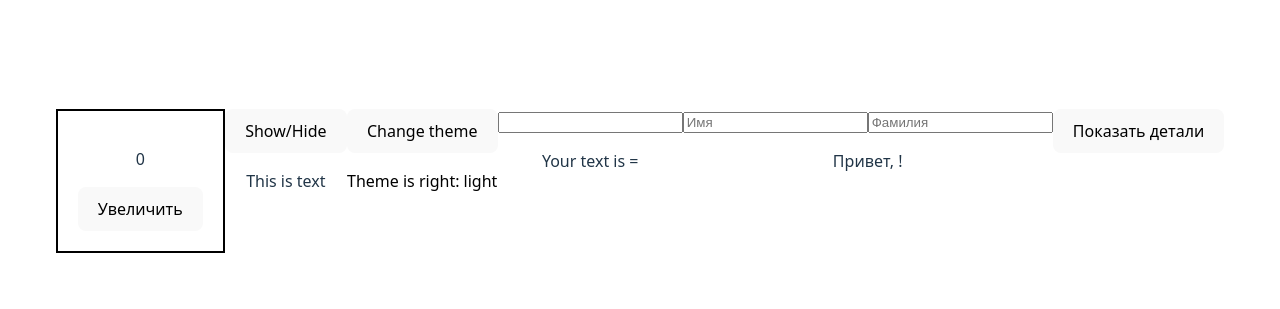
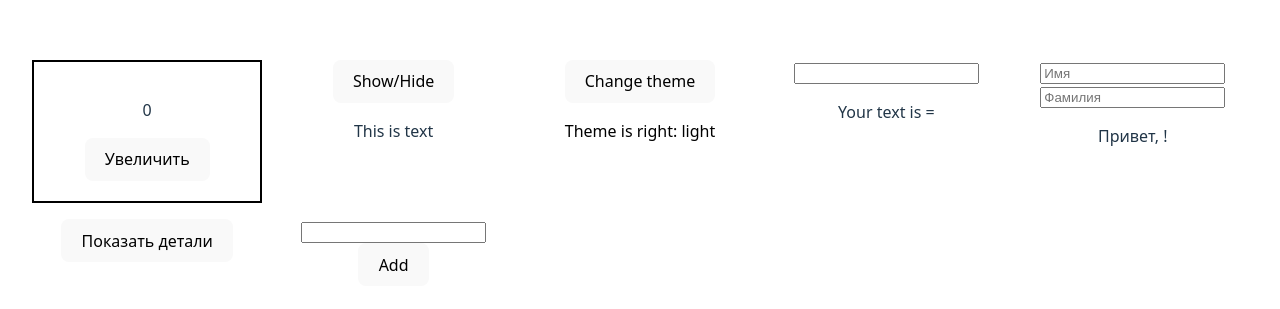
Before and after one commit to milenskirinat/useStateTasks, a React (Vite) app: page / in a window 1280 px wide. Shown: the part 219-528 px from the top of the page. Built offline with nearby package versions, Linux system fonts and the light colour scheme.

Commit message:
task 7 done todo list

```diff
--- a/src/App.css
+++ b/src/App.css
@@ -20,3 +20,10 @@
 .justify-content {
   justify-content: center;
 }
+
+.components-grid {
+  display: grid;
+  grid-template-columns: repeat(5, 1fr);
+  grid-template-rows: repeat(2, auto);
+  gap: 16px;
+}
--- a/src/App.tsx
+++ b/src/App.tsx
@@ -1,4 +1,3 @@
-import { useState } from "react";
 import Card from "./components/Card.tsx";
 import ToggleCard from "./components/ToggleCard.tsx";
 import "./App.css";
@@ -6,17 +5,19 @@ import ThemeSwitcher from "./components/Theme/ThemeSwitcher.tsx";
 import InputMirror from "./components/InputMirror.tsx";
 import FullNameForm from "./components/FullNameForm.tsx";
 import ShowDetails from "./components/ShowDetails.tsx";
+import TodoList from "./components/TodoList.tsx";
 
 function App() {
   return (
     <>
-      <div className="flex flex-row justify-content gap:4px">
+      <div className="components-grid">
         <Card />
         <ToggleCard />
         <ThemeSwitcher />
         <InputMirror />
         <FullNameForm />
         <ShowDetails />
+        <TodoList />
       </div>
     </>
   );
--- /dev/null
+++ b/src/components/TodoList.tsx
@@ -0,0 +1,28 @@
+import { useState } from "react";
+
+export default function TodoList() {
+  const [task, setTask] = useState([]);
+
+  const [newTodo, setNewTodo] = useState("");
+
+  const handleTodoList = () => {
+    setTask([...task, newTodo]);
+    setNewTodo("");
+  };
+
+  const handleInputTodoList = (e) => {
+    setNewTodo(e.target.value);
+  };
+
+  return (
+    <div>
+      <input value={newTodo} onChange={handleInputTodoList} />
+      <button onClick={handleTodoList}>Add</button>
+      <ul>
+        {task.map((item, index) => (
+          <li key={index}>{item}</li>
+        ))}
+      </ul>
+    </div>
+  );
+}
```
